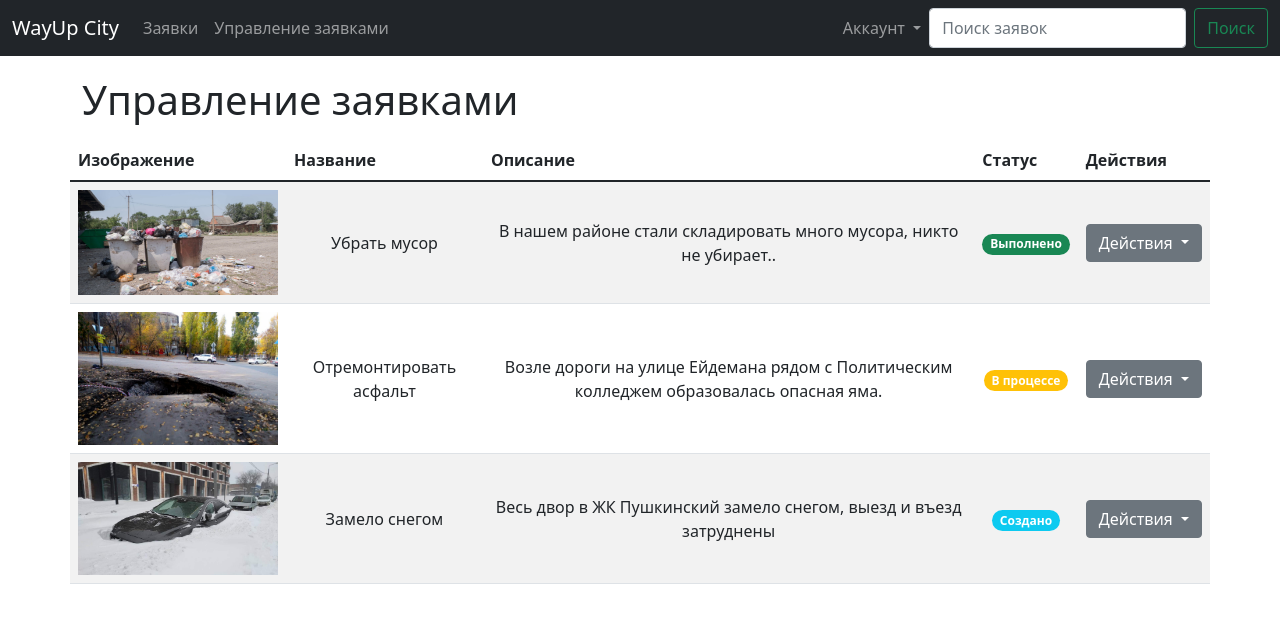
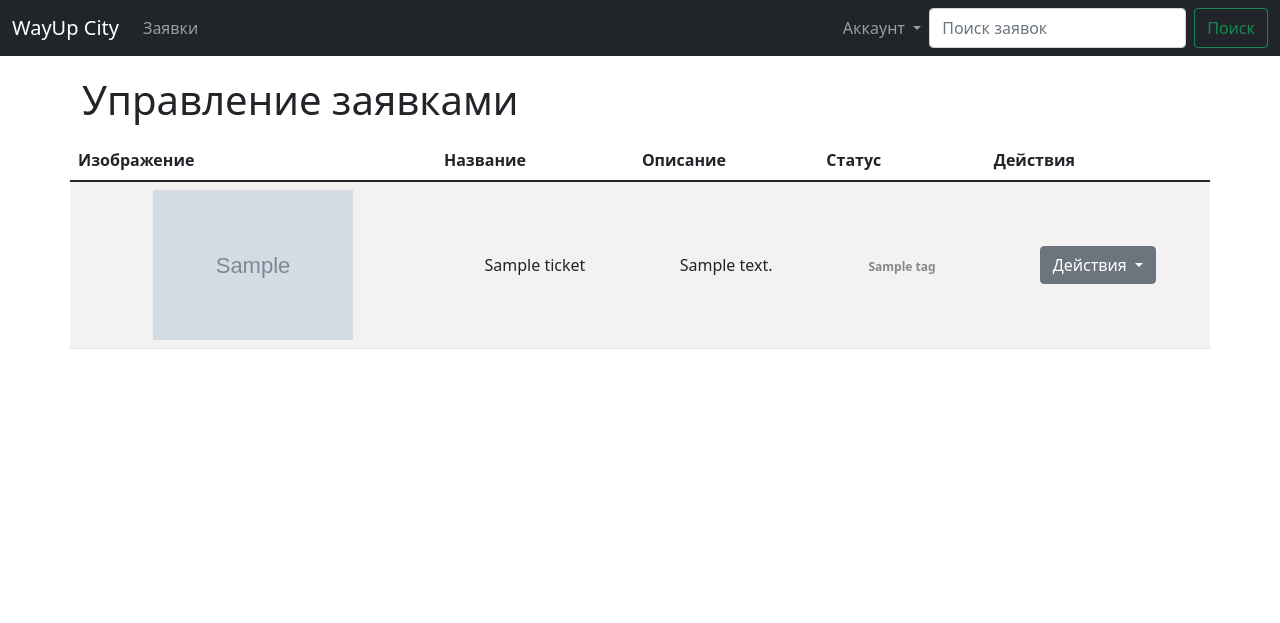
Before and after one commit to eyekeen/city-portal, a PHP site: page /tickets-control.php in a window 1280 px wide. Shown: the top 623 px of the page. Run offline with PHP 8.4, Linux system fonts and the light colour scheme; tables that the repository leaves empty or names only in its code hold one stand-in row (values such as "Sample post"); grey boxes marked "Sample" are stand-in pictures.

Commit message:
complete project

```diff
--- a/actions/tickets/store.php
+++ b/actions/tickets/store.php
@@ -3,7 +3,7 @@
 session_start();
 
 require_once __DIR__ . '/../../app/requires.php';
-$config = require_once __DIR__ . '/../../config/app.php';
+$config = require __DIR__ . '/../../config/app.php';
 
 if(!isset($_SESSION['user'])){
     die("Auth error");
--- a/actions/user/register.php
+++ b/actions/user/register.php
@@ -4,7 +4,7 @@ session_start();
 
 require_once __DIR__ . '/../../app/requires.php';
 
-$config = require_once __DIR__ . '/../../config/app.php';
+$config = require __DIR__ . '/../../config/app.php';
 
 $email = $_POST['email'];
 $name = $_POST['name'];
--- a/components/head.php
+++ b/components/head.php
@@ -5,5 +5,15 @@
 <link rel="stylesheet" href="src/scss/app.css">
 
 <?php
-    require_once __DIR__ . '/../app/requires.php';
+require_once __DIR__ . '/../app/requires.php';
+
+$user = false;
+$config = require_once __DIR__ . '/../config/app.php';
+if (isset($_SESSION['user'])) {
+    $query = $db->prepare("SELECT * FROM users WHERE id = :id");
+    $query->execute([
+        'id' => $_SESSION['user'],
+    ]);
+    $user = $query->fetch(PDO::FETCH_ASSOC);
+}
 ?>
--- a/components/header.php
+++ b/components/header.php
@@ -6,16 +6,6 @@
                 <span class="navbar-toggler-icon"></span>
             </button>
             <div class="collapse navbar-collapse" id="navbarSupportedContent">
-                <?php
-                $user = false;
-                if (isset($_SESSION['user'])) {
-                    $query = $db->prepare("SELECT * FROM users WHERE id = :id");
-                    $query->execute([
-                        'id' => $_SESSION['user'],
-                    ]);
-                    $user = $query->fetch(PDO::FETCH_ASSOC);
-                }
-                ?>
                 <ul class="navbar-nav me-auto mb-2 mb-lg-0">
                     <li class="nav-item">
                         <a class="nav-link" href="/">Заявки</a>
@@ -30,16 +20,15 @@
                                 <li><a class="dropdown-item" href="/my-tickets.php">Мои заявки <span class="badge bg-secondary">4</span></a></li>
                             </ul>
                         </li>
+                    <?php } if (isset($user) && (int)$user['group_id'] === $config['admin_user_group']) { ?>
+                        <li class="nav-item">
+                            <a href="/tickets-control.php" class="nav-link">Управление заявками</a>
+                        </li>
                     <?php } ?>
-                    <li class="nav-item">
-                        <a href="/tickets-control.php" class="nav-link">Управление заявками</a>
-                    </li>
                 </ul>
                 <div class="right-side d-flex">
                     <ul class="navbar-nav me-auto mb-2 mb-lg-0">
                         <li class="nav-item dropdown">
-
-
                             <a class="nav-link dropdown-toggle" href="#" id="accountDropdown" role="button" data-bs-toggle="dropdown" aria-expanded="false">
                                 <?= !$user ? 'Аккаунт' : $user['name'] ?>
                             </a>
@@ -60,8 +49,8 @@
                             </ul>
                         </li>
                     </ul>
-                    <form class="d-flex">
-                        <input class="form-control me-2" type="search" placeholder="Поиск заявок" aria-label="Поиск заявок">
+                    <form class="d-flex" action="/" method="get">
+                        <input class="form-control me-2" name="q" value="<?= $_GET['q'] ?? '' ?>" type="search" placeholder="Поиск заявок" aria-label="Поиск заявок">
                         <button class="btn btn-outline-success" type="submit">Поиск</button>
                     </form>
                 </div>
--- a/config/app.php
+++ b/config/app.php
@@ -2,5 +2,9 @@
 
 return [
     'default_user_group' => 2,
+    'admin_user_group' => 1,
+    'success_tickets_tag' => 1,
+    'in_progress_tickets_tag' => 2,
     'default_tickets_tag' => 3,
+    'reject_tickets_tag' => 4,
 ];
--- a/my-tickets.php
+++ b/my-tickets.php
@@ -48,12 +48,10 @@ if (!isset($_SESSION['user'])) {
                     <tbody>
                         <?php
 
-
-
                         $tags = $db->query("SELECT * FROM ticket_tags")->fetchAll(PDO::FETCH_ASSOC);
 
                         // $query = $db->prepare("SELECT * FROM tickets JOIN tickect_tags ON tickect_tags.id = tickets.tag_id WHERE user_id = :user_id"); second way
-                        $query = $db->prepare("SELECT * FROM tickets WHERE user_id = :user_id");
+                        $query = $db->prepare("SELECT * FROM tickets WHERE user_id = :user_id ORDER BY id DESC");
 
                         $query->execute([
                             'user_id' => $_SESSION['user'],
--- a/notes.txt
+++ b/notes.txt
@@ -7,5 +7,7 @@
 7. any action operation(login, register, logout e.t.) need execute through post request
 8. images need storing in external storage
 
+9. This structure may be use for simple sites!!!
+
 ------
 1. Why unset + session_destroy insteat of session_destroy?
--- a/register.php
+++ b/register.php
@@ -30,7 +30,7 @@ session_start();
                 </div>
                 <?php
                 // TODO: fix that
-                if ($_SESSION['fields']) {
+                if (isset($_SESSION['fields'])) {
 
                 ?>
                     <div class="alert alert-danger" role="alert">
--- a/tickets-control.php
+++ b/tickets-control.php
@@ -1,10 +1,26 @@
+<?php
+
+session_start();
+
+?>
+
+
 <!doctype html>
 <html lang="ru">
 
 <head>
     <?php
 
+    // TODO: replace this to up
     require_once __DIR__ . '/components/head.php';
+
+    if (isset($_SESSION['user'])) {
+
+        if ((int)$user['group_id'] !== $config['admin_user_group']) {
+            header('Location: /');
+            die();
+        }
+    }
 
     ?>
     <title>Tickets control</title>
@@ -33,14 +49,35 @@
                         </tr>
                     </thead>
                     <tbody>
+                        <?php
+
+                        $tags = $db->query("SELECT * FROM ticket_tags")->fetchAll(PDO::FETCH_ASSOC);
+
+                        $tickets = $db->query("SELECT * FROM tickets ORDER BY id DESC")->fetchAll(PDO::FETCH_ASSOC);
+
+
+                        foreach ($tickets as $ticket) {
+
+                            $tagId = $ticket['tag_id'];
+                            $tag = array_filter($tags, function ($tag) use ($tagId) {
+                                return (int)$tag['id'] === (int)$tagId;
+                            });
+
+
+
+                            $tag = array_shift($tag);
+
+                        ?>
                             <tr>
                                 <td>
-                                <img src="src/static/image-1.jpg" width="200" alt="">
+                                    <img src="<?= $ticket['image'] ?>" width="200" alt="">
                                 </td>
-                            <td>Убрать мусор</td>
-                            <td>В нашем районе стали складировать много мусора, никто не убирает..</td>
+                                <td><?= $ticket['title'] ?></td>
+                                <td><?= $ticket['description'] ?></td>
                                 <td>
-                                <span class="badge rounded-pill bg-success">Выполнено</span>
+                                    <span class="badge rounded-pill" style="background: <?= $tag['background'] ?>;color: <?= $tag['color'] ?>">
+                                        <?= $tag['label'] ?>
+                                    </span>
                                 </td>
                                 <td>
                                     <div class="dropdown">
@@ -48,60 +85,38 @@
                                             Действия
                                         </button>
                                         <ul class="dropdown-menu" aria-labelledby="dropdownMenuButton1">
-                                        <li><a class="dropdown-item" href="#">Выполнено</a></li>
-                                        <li><a class="dropdown-item" href="#">В процессе</a></li>
-                                        <li><a class="dropdown-item" href="#">Отклонить</a></li>
-                                        <li><a class="dropdown-item" href="#">Удалить</a></li>
+                                            <li>
+                                                <form action="/actions/tickets/change_tag.php" method="post">
+                                                    <input type="hidden" name="id" value="<?= $ticket['id']  ?>">
+                                                    <input type="hidden" name="tag" value="<?= $config['success_tickets_tag'] ?>">
+                                                    <button class="dropdown-item">Done</button>
+                                                </form>
+                                            </li>
+                                            <li>
+                                                <form action="/actions/tickets/change_tag.php" method="post">
+                                                    <input type="hidden" name="id" value="<?= $ticket['id']  ?>">
+                                                    <input type="hidden" name="tag" value="<?= $config['in_progress_tickets_tag'] ?>">
+                                                    <button class="dropdown-item">In progress</button>
+                                                </form>
+                                            </li>
+                                            <li>
+                                                <form action="/actions/tickets/change_tag.php" method="post">
+                                                    <input type="hidden" name="id" value="<?= $ticket['id']  ?>">
+                                                    <input type="hidden" name="tag" value="<?= $config['reject_tickets_tag'] ?>">
+                                                    <button class="dropdown-item">Reject</button>
+                                                </form>
+                                            </li>
+                                            <li>
+                                                <form action="/actions/tickets/delete.php" method="post">
+                                                    <input type="hidden" name="id" value="<?= $ticket['id']  ?>">
+                                                    <button class="dropdown-item">Delete</button>
+                                                </form>
+                                            </li>
                                         </ul>
                                     </div>
                                 </td>
                             </tr>
-                        <tr>
-                            <td>
-                                <img src="src/static/image-2.jpg" width="200" alt="">
-                            </td>
-                            <td>Отремонтировать асфальт</td>
-                            <td>Возле дороги на улице Ейдемана рядом с Политическим колледжем образовалась опасная яма.</td>
-                            <td>
-                                <span class="badge rounded-pill bg-warning">В процессе</span>
-                            </td>
-                            <td>
-                                <div class="dropdown">
-                                    <button class="btn btn-secondary dropdown-toggle" type="button" id="dropdownMenuButton1" data-bs-toggle="dropdown" aria-expanded="false">
-                                        Действия
-                                    </button>
-                                    <ul class="dropdown-menu" aria-labelledby="dropdownMenuButton1">
-                                        <li><a class="dropdown-item" href="#">Выполнено</a></li>
-                                        <li><a class="dropdown-item" href="#">В процессе</a></li>
-                                        <li><a class="dropdown-item" href="#">Отклонить</a></li>
-                                        <li><a class="dropdown-item" href="#">Удалить</a></li>
-                                    </ul>
-                                </div>
-                            </td>
-                        </tr>
-                        <tr>
-                            <td>
-                                <img src="src/static/image-3.jpg" width="200" alt="">
-                            </td>
-                            <td>Замело снегом</td>
-                            <td>Весь двор в ЖК Пушкинский замело снегом, выезд и въезд затруднены</td>
-                            <td>
-                                <span class="badge rounded-pill bg-info">Создано</span>
-                            </td>
-                            <td>
-                                <div class="dropdown">
-                                    <button class="btn btn-secondary dropdown-toggle" type="button" id="dropdownMenuButton1" data-bs-toggle="dropdown" aria-expanded="false">
-                                        Действия
-                                    </button>
-                                    <ul class="dropdown-menu" aria-labelledby="dropdownMenuButton1">
-                                        <li><a class="dropdown-item" href="#">Выполнено</a></li>
-                                        <li><a class="dropdown-item" href="#">В процессе</a></li>
-                                        <li><a class="dropdown-item" href="#">Отклонить</a></li>
-                                        <li><a class="dropdown-item" href="#">Удалить</a></li>
-                                    </ul>
-                                </div>
-                            </td>
-                        </tr>
+                        <?php } ?>
                     </tbody>
                 </table>
             </div>
```
Also changed, not shown: actions/tickets/change_tag.php (added, +46 -0 lines), actions/tickets/delete.php (+10 -2 lines), index.php (+18 -3 lines). Lines whose indentation alone changed are shown as unchanged.
